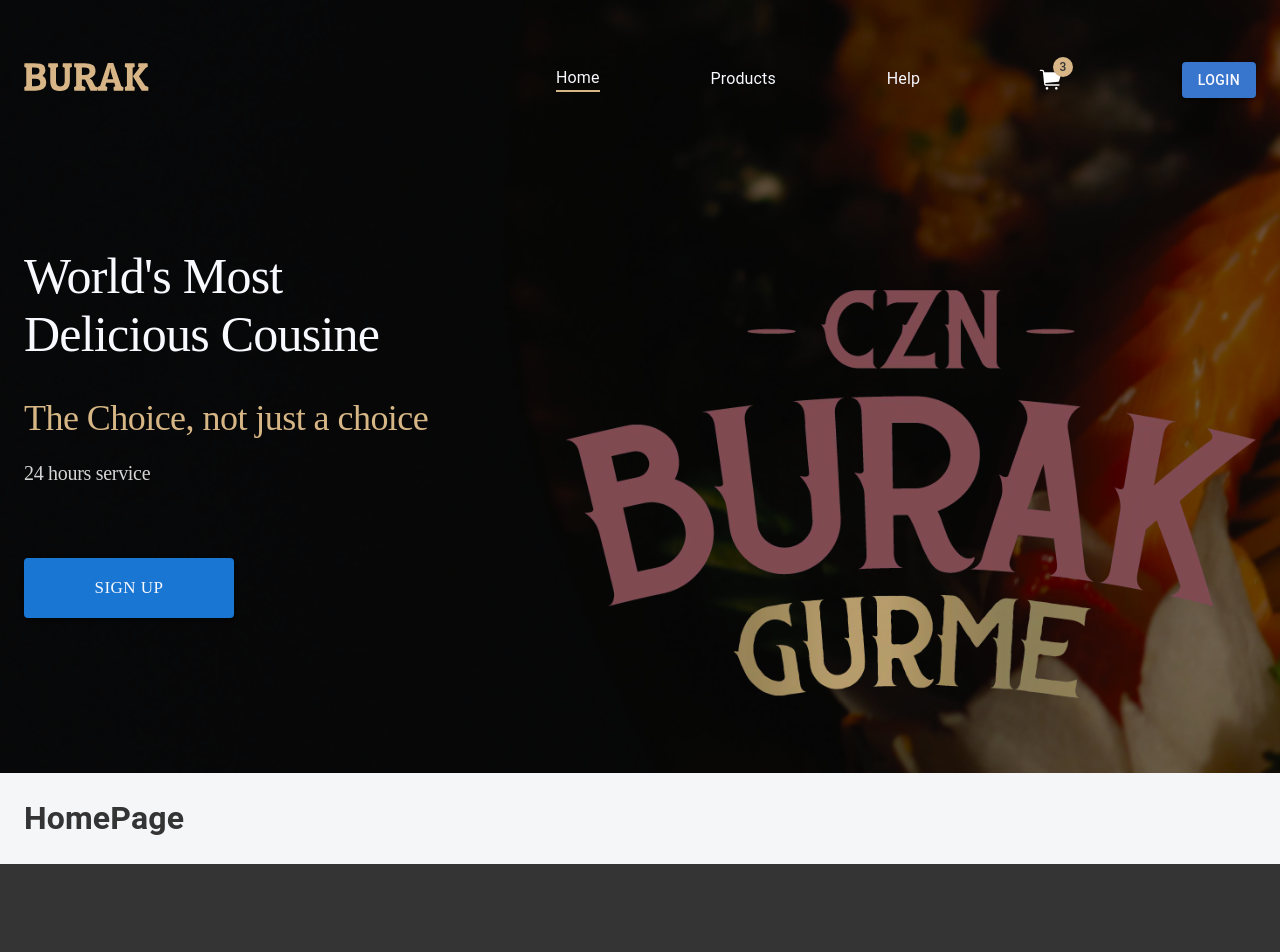
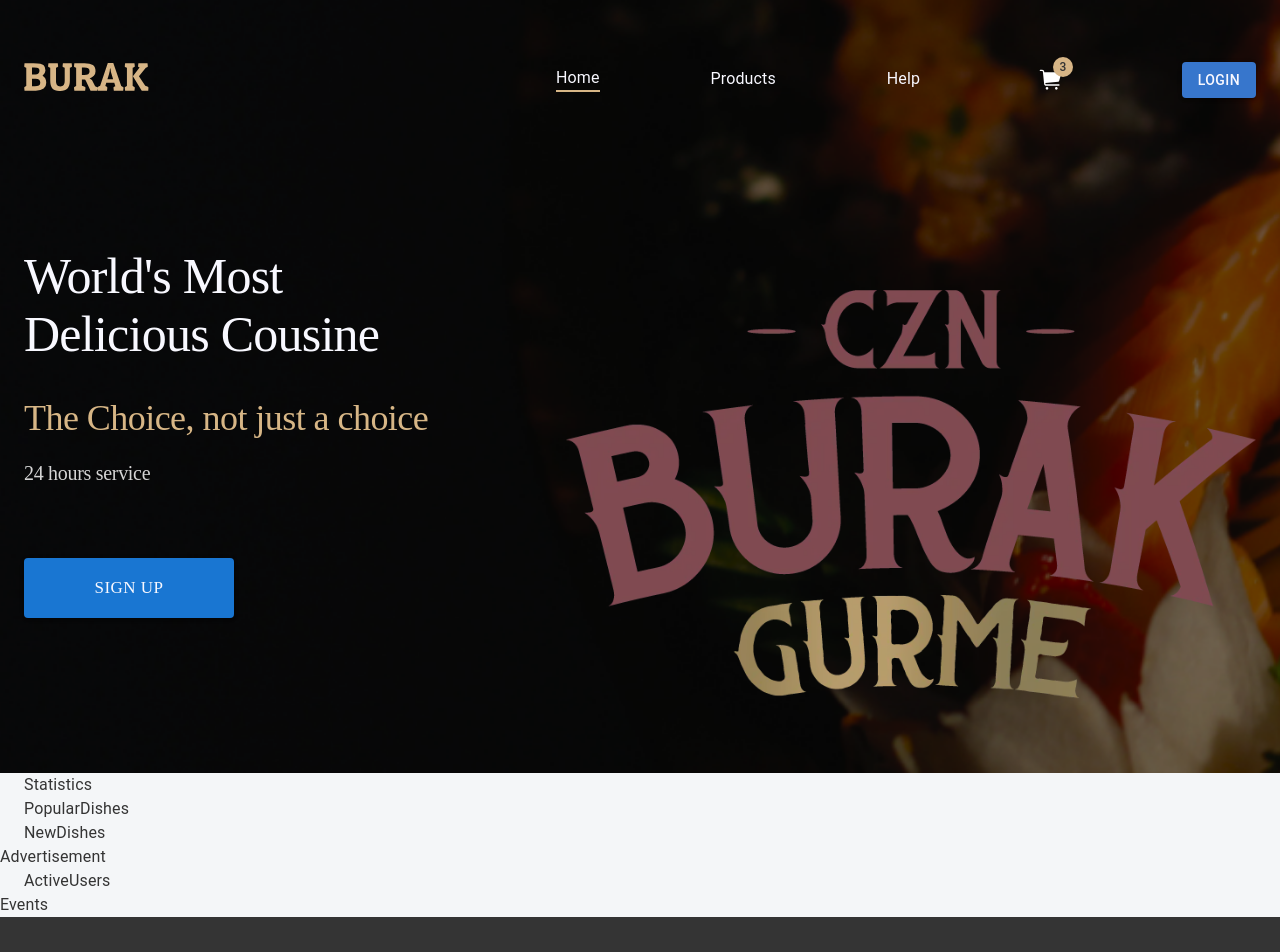
Before and after one commit to AbdujalolNabijonov/burak-react, a React (Create React App) app: page / in a window 1280 px wide. Shown: the top 952 px of the page. Built offline with nearby package versions, Linux system fonts and the light colour scheme.

Commit message:
feat: HomePage related components

```diff
--- /dev/null
+++ b/src/app/screens/HomePage/ActiveUsers.tsx
@@ -0,0 +1,10 @@
+import React from "react";
+import { Container } from "@mui/material";
+
+export default function ActiveUsers() {
+    return (
+        <Container>
+            ActiveUsers
+        </Container>
+    )
+}
--- /dev/null
+++ b/src/app/screens/HomePage/Advertisement.tsx
@@ -0,0 +1,10 @@
+import React from "react";
+import { Container } from "@mui/material";
+
+export default function Advertisement() {
+    return (
+        <>
+            Advertisement
+        </>
+    )
+}
--- /dev/null
+++ b/src/app/screens/HomePage/Events.tsx
@@ -0,0 +1,10 @@
+import React from "react";
+import { Container } from "@mui/material";
+
+export default function Events() {
+    return (
+        <>
+            Events
+        </>
+    )
+}
--- /dev/null
+++ b/src/app/screens/HomePage/NewDishes.tsx
@@ -0,0 +1,10 @@
+import React from "react";
+import { Container } from "@mui/material";
+
+export default function NewDishes() {
+    return (
+        <Container>
+            NewDishes
+        </Container>
+    )
+}
--- /dev/null
+++ b/src/app/screens/HomePage/PopularDishes.tsx
@@ -0,0 +1,10 @@
+import React from "react";
+import { Container } from "@mui/material";
+
+export default function PopularDishes() {
+    return (
+        <Container>
+            PopularDishes
+        </Container>
+    )
+}
--- /dev/null
+++ b/src/app/screens/HomePage/Statistics.tsx
@@ -0,0 +1,10 @@
+import React from "react";
+import { Container } from "@mui/material";
+
+export default function Statistics() {
+    return (
+        <Container>
+            Statistics
+        </Container>
+    )
+}
--- a/src/app/screens/HomePage/index.tsx
+++ b/src/app/screens/HomePage/index.tsx
@@ -1,10 +1,21 @@
 import { Container } from "@mui/material"
+import Statistics from "./Statistics"
+import PopularDishes from "./PopularDishes"
+import NewDishes from "./NewDishes"
+import Advertisement from "./Advertisement"
+import ActiveUsers from "./ActiveUsers"
+import Events from "./Events"
 
 const HomePage = (props: any) => {
     return (
-        <Container>
-            <h1>HomePage</h1>
-        </Container>
+        <div className="homepage">
+            <Statistics />
+            <PopularDishes />
+            <NewDishes />
+            <Advertisement />
+            <ActiveUsers />
+            <Events />
+        </div>
     )
 }
 
```
